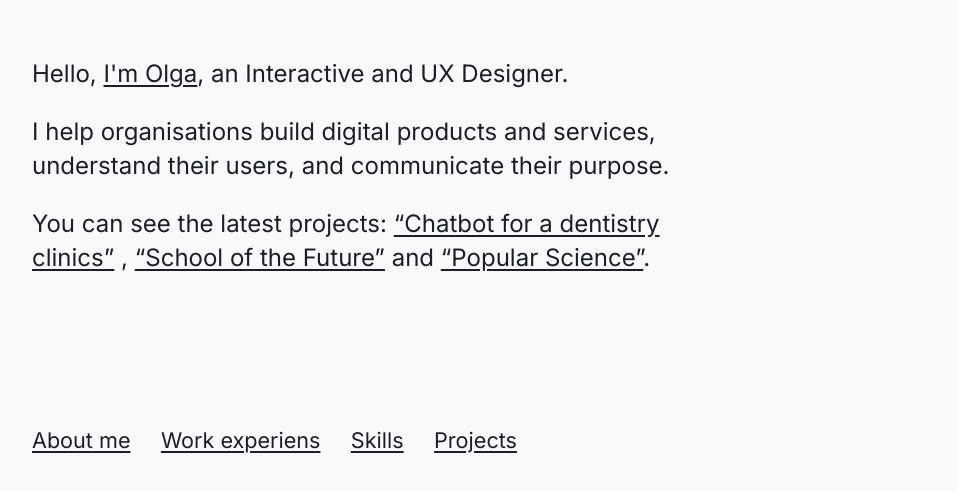
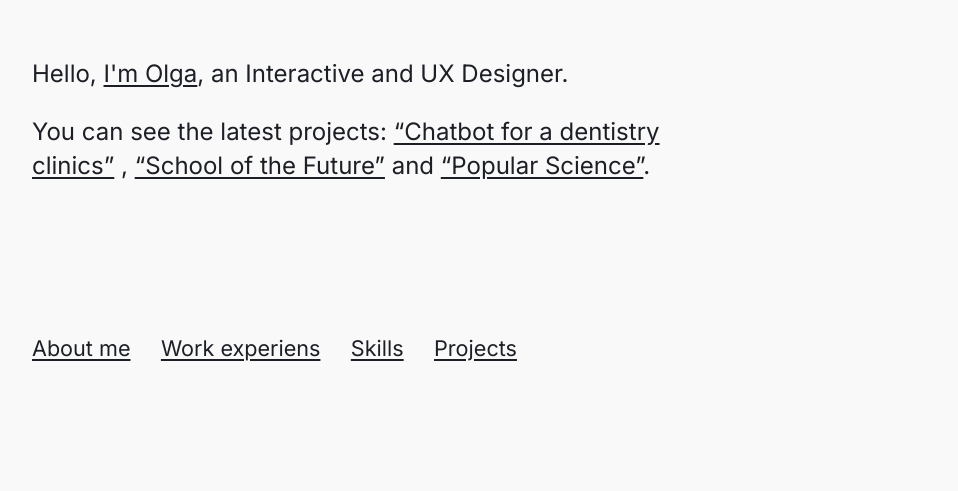
Before and after one commit to anxiouscoati/anxiouscoati, a plain HTML site: page index.html in a window 1280 px wide. Shown: the part 311-802 px from the top of the page, without its empty margins (8-966 px from the left). Drawn offline with Linux system fonts and the light colour scheme.

Commit message:
comment paragraph

```diff
--- a/index.html
+++ b/index.html
@@ -39,7 +39,7 @@ Olga Ladnova
     <div class="intro">
         <p>Hello, <a class="main-menu" href="id">I'm Olga</a>, an Interactive and UX Designer.</p>
 
-<p>I help organisations build digital products and services, understand their users, and communicate their purpose.</p>
+<!-- <p>I help organisations build digital products and services, understand their users, and communicate their purpose.</p> -->
 
         <p>You can see the latest projects: <a class="main-menu" href="#projects">“Chatbot for a dentistry clinics”</a> , <a class="main-menu" href="#projects">“School of the Future”</a> and <a class="main-menu" href="#projects">“Popular Science”</a>.
         </p>
```
